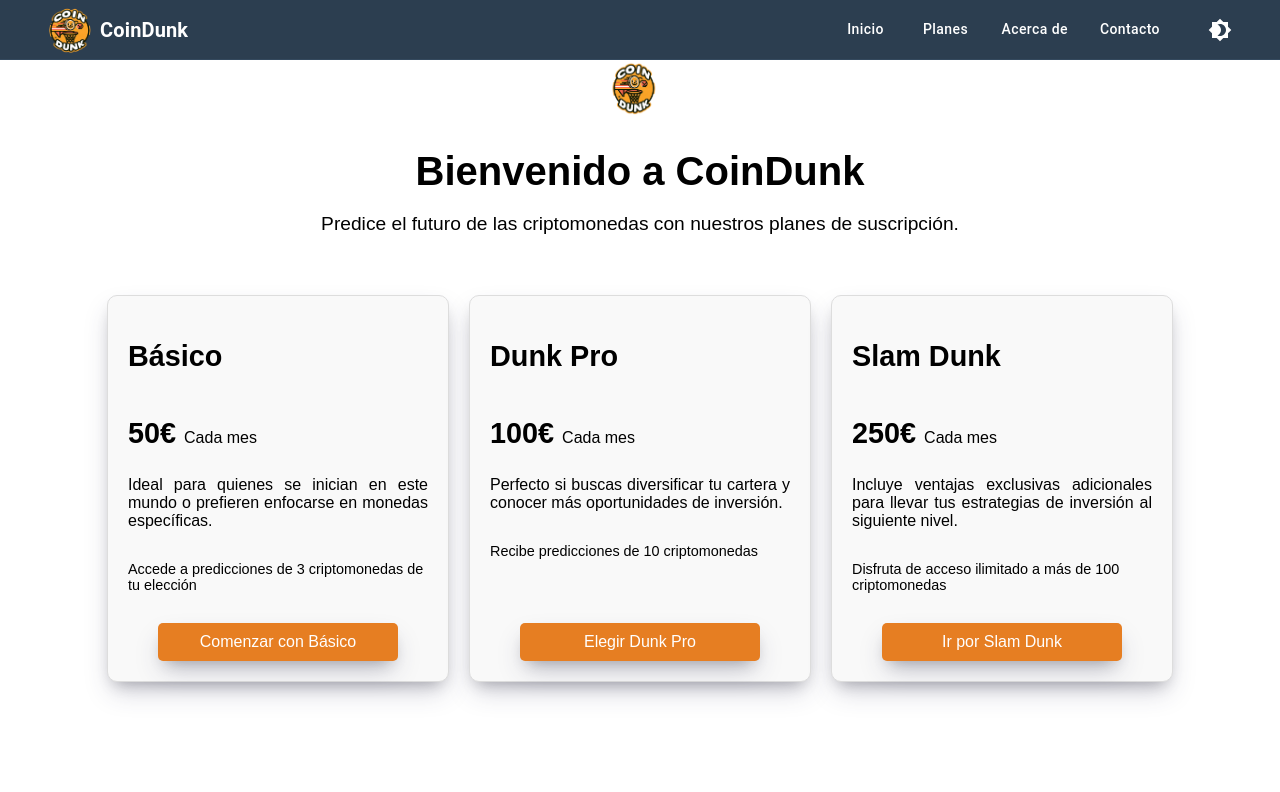
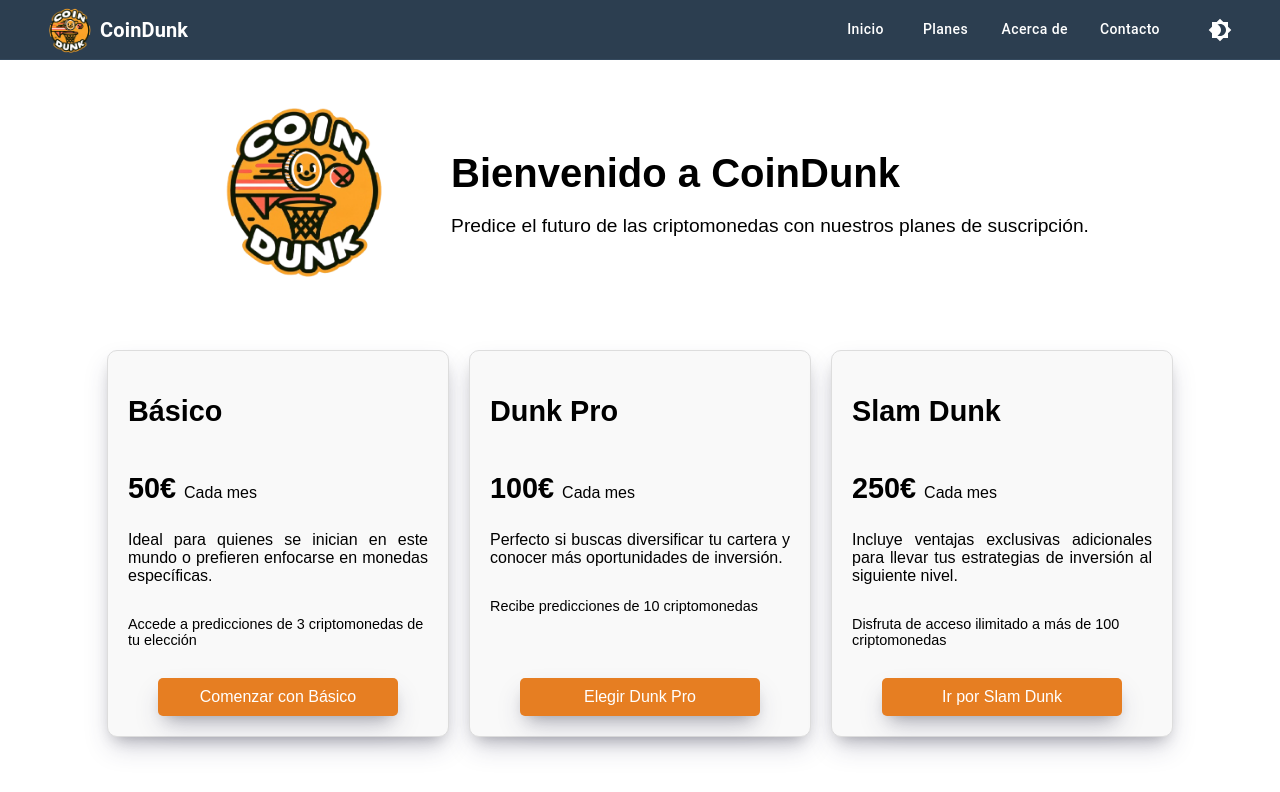
Before and after one commit to MiguelRegueiro/CoinDunk, a React (Create React App) app: page /planes in a window 1280 px wide. Shown: the top 792 px of the page. Built offline with nearby package versions, Linux system fonts and the light colour scheme.

Commit message:
pagina de planes actualizada

```diff
--- a/src/pages/Planes.css
+++ b/src/pages/Planes.css
@@ -7,20 +7,36 @@
   background-color: inherit; /* Hereda el color de fondo del body */
 }
 
-.logo {
-  margin-bottom: 0px;
+/* Encabezado con logo y texto */
+.header {
+  display: flex;
+  align-items: center;
+  justify-content: center;
+  gap: 40px; /* Espacio entre el logo y el texto */
+  margin-bottom: 40px;
 }
 
-h1 {
+/* Clase específica para el logo en Planes */
+.logo-planes {
+  width: 220px; /* Ancho fijo */
+  height: 200px; /* Alto fijo */
+}
+
+.header-text {
+  text-align: left;
+}
+
+.header-text h1 {
   font-size: 2.5rem;
   margin-bottom: 10px;
 }
 
-.description {
+.header-text .description {
   font-size: 1.2rem;
-  margin-bottom: 40px;
+  color: inherit; /* Hereda el color del texto del tema */
 }
 
+/* Grid de planes */
 .plans-grid {
   display: flex;
   justify-content: center;
@@ -90,7 +106,6 @@ h1 {
   justify-content: center;
 }
 
-/* src/pages/Planes.css */
 .plan-button {
   display: inline-block;
   padding: 10px 20px;
--- a/src/pages/Planes.js
+++ b/src/pages/Planes.js
@@ -18,20 +18,22 @@ const Planes = () => {
         color: theme.colors.text, // Texto dinámico
       }}
     >
-      <br/>
-
+      {/* Encabezado con logo y texto */}
+      <div className="header">
         <img
           src="CoinDunkNB.png"
           alt="Logo"
-        width="220"
-        height="200"
-        className="logo"
+          className="logo-planes" // Clase específica para el logo en Planes
         />
+        <div className="header-text">
           <h1>Bienvenido a CoinDunk</h1>
           <p className="description">
             Predice el futuro de las criptomonedas con nuestros planes de suscripción.
           </p>
+        </div>
+      </div>
 
+      {/* Grid de planes */}
       <div className="plans-grid">
         {/* Plan Básico */}
         <div
```
Lines whose indentation alone changed are shown as unchanged.
